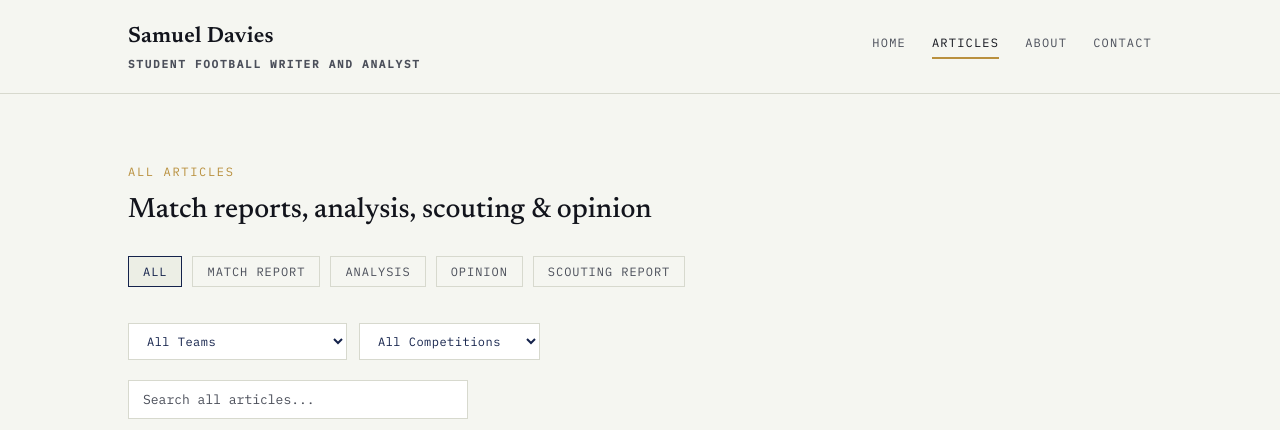
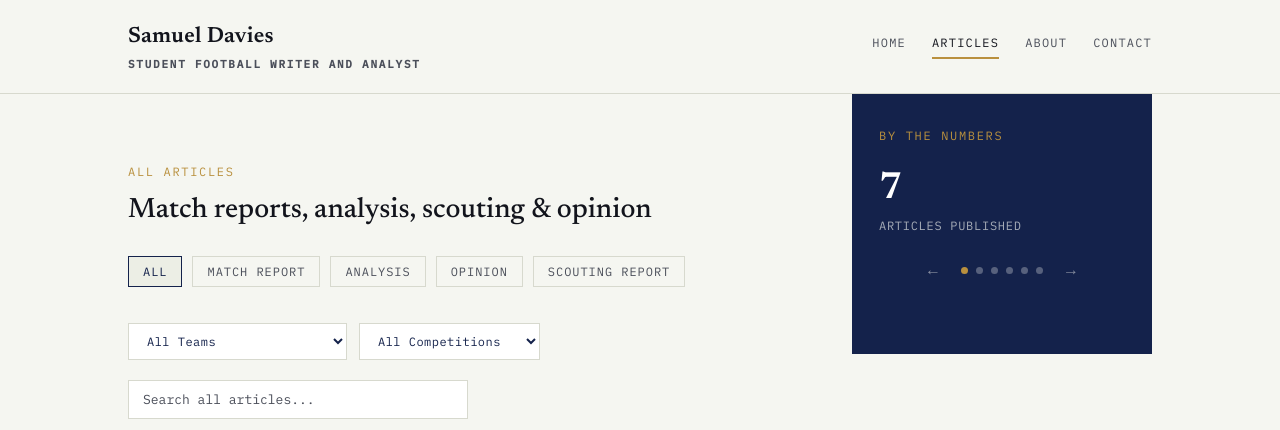
Before and after one commit to SDJournalism/SDJournalism.github.io, a plain HTML site: page articles.html in a window 1280 px wide. Shown: the top 430 px of the page. Drawn offline with Linux system fonts and the light colour scheme.

Commit message:
Add files via upload

```diff
--- a/articles.html
+++ b/articles.html
@@ -49,7 +49,8 @@
   </div>
 </header>
 
-<div class="wrap">
+<div class="wrap articles-layout">
+  <div class="articles-main">
     <div class="section-head">
       <div>
         <span class="eyebrow" id="articles-eyebrow">All articles</span>
@@ -75,6 +76,18 @@
     <div class="article-grid" id="article-grid"></div>
   </div>
 
+  <aside class="quote-panel stats-panel" id="stats-panel">
+    <span class="eyebrow">By the numbers</span>
+    <div class="stats-panel-value" id="stats-value"></div>
+    <div class="stats-panel-label" id="stats-label"></div>
+    <div class="quote-nav">
+      <button class="quote-arrow" id="stats-prev" type="button" aria-label="Previous stat">&larr;</button>
+      <div class="quote-dots" id="stats-dots"></div>
+      <button class="quote-arrow" id="stats-next" type="button" aria-label="Next stat">&rarr;</button>
+    </div>
+  </aside>
+</div>
+
 <footer class="mega-footer" id="mega-footer"></footer>
 
 <script src="js/contact-info.js"></script>
@@ -86,6 +99,7 @@
   setupSearch();
   renderTeamFilter("team-filter");
   renderCompetitionFilter("competition-filter");
+  renderStatsPanel("stats-value", "stats-label", "stats-dots", "stats-panel");
   renderMegaFooter("mega-footer", "articles");
   renderKicker();
 </script>
--- a/css/style.css
+++ b/css/style.css
@@ -647,6 +647,44 @@ nav.site-nav a.active {
 }
 
 .search-input::placeholder { color: var(--ink-soft); }
+
+.articles-layout {
+  display: grid;
+  grid-template-columns: 1fr 300px;
+  gap: 44px;
+  align-items: start;
+}
+
+.stats-panel {
+  position: sticky;
+  top: 24px;
+}
+
+.stats-panel-value {
+  font-family: var(--font-display);
+  font-size: 38px;
+  font-weight: 600;
+  color: var(--white);
+  line-height: 1.15;
+  margin: 18px 0 6px;
+  word-break: break-word;
+  transition: opacity 0.2s ease;
+}
+
+.stats-panel-label {
+  font-family: var(--font-mono);
+  font-size: 12px;
+  letter-spacing: 0.06em;
+  text-transform: uppercase;
+  color: rgba(245, 246, 241, 0.65);
+  margin-bottom: 22px;
+  transition: opacity 0.2s ease;
+}
+
+@media (max-width: 900px) {
+  .articles-layout { grid-template-columns: 1fr; }
+  .stats-panel { position: static; }
+}
 
 .dropdown-filter-row {
   display: flex;
--- a/js/site.js
+++ b/js/site.js
@@ -55,6 +55,107 @@ function articleCardHTML(article, index) {
 function firstSentence(text) {
   const match = text.match(/^[^.!?]*[.!?]/);
   return match ? match[0].trim() : text;
+}
+
+function computeStats() {
+  const articleCount = articles.length;
+  const uniquePlayers = new Set(articles.flatMap(a => a.players || [])).size;
+  const uniqueTeams = new Set(articles.flatMap(a => a.teams || [])).size;
+  const uniqueCompetitions = new Set(articles.map(a => a.competition).filter(Boolean)).size;
+  const totalWords = articles.reduce((sum, a) => sum + a.content.join(" ").split(/\s+/).length, 0);
+
+  const teamCounts = {};
+  articles.forEach(a => (a.teams || []).forEach(t => { teamCounts[t] = (teamCounts[t] || 0) + 1; }));
+  const topTeamEntry = Object.entries(teamCounts).sort((a, b) => b[1] - a[1])[0];
+
+  const stats = [
+    { value: articleCount, label: "Articles Published" },
+    { value: uniquePlayers, label: "Players Covered" },
+    { value: uniqueTeams, label: "Teams Covered" },
+    { value: uniqueCompetitions, label: "Competitions Covered" },
+    { value: totalWords.toLocaleString(), label: "Words Published" }
+  ];
+
+  if (topTeamEntry) {
+    stats.push({ value: topTeamEntry[0], label: "Most Covered Club" });
+  }
+
+  return stats;
+}
+
+function renderStatsPanel(valueId, labelId, dotsId, panelId) {
+  const valueEl = document.getElementById(valueId);
+  const labelEl = document.getElementById(labelId);
+  const dotsEl = document.getElementById(dotsId);
+  const panelEl = panelId ? document.getElementById(panelId) : null;
+  if (!valueEl || !labelEl || !dotsEl) return;
+
+  const stats = computeStats();
+  if (stats.length === 0) return;
+
+  let current = 0;
+
+  function show(index) {
+    valueEl.style.opacity = "0";
+    labelEl.style.opacity = "0";
+    setTimeout(() => {
+      const stat = stats[index];
+      valueEl.textContent = stat.value;
+      labelEl.textContent = stat.label;
+      valueEl.style.opacity = "1";
+      labelEl.style.opacity = "1";
+      dotsEl.querySelectorAll(".quote-dot").forEach((dot, i) => {
+        dot.classList.toggle("active", i === index);
+      });
+    }, 200);
+  }
+
+  function goTo(index) {
+    current = ((index % stats.length) + stats.length) % stats.length;
+    show(current);
+    resetTimer();
+  }
+
+  function next() { goTo(current + 1); }
+  function prev() { goTo(current - 1); }
+
+  dotsEl.innerHTML = stats.map((_, i) => `<button class="quote-dot" data-index="${i}" aria-label="Show stat ${i + 1}"></button>`).join("");
+  dotsEl.querySelectorAll(".quote-dot").forEach(dot => {
+    dot.addEventListener("click", () => goTo(parseInt(dot.dataset.index, 10)));
+  });
+
+  const prevBtn = document.getElementById("stats-prev");
+  const nextBtn = document.getElementById("stats-next");
+  if (prevBtn) prevBtn.addEventListener("click", prev);
+  if (nextBtn) nextBtn.addEventListener("click", next);
+
+  if (stats.length <= 1) {
+    if (prevBtn) prevBtn.style.display = "none";
+    if (nextBtn) nextBtn.style.display = "none";
+  }
+
+  if (panelEl) {
+    let touchStartX = 0;
+    panelEl.addEventListener("touchstart", (e) => {
+      touchStartX = e.changedTouches[0].screenX;
+    }, { passive: true });
+    panelEl.addEventListener("touchend", (e) => {
+      const touchEndX = e.changedTouches[0].screenX;
+      const delta = touchEndX - touchStartX;
+      if (Math.abs(delta) > 40) {
+        if (delta < 0) next(); else prev();
+      }
+    }, { passive: true });
+  }
+
+  let timer;
+  function resetTimer() {
+    clearInterval(timer);
+    timer = setInterval(next, 6000);
+  }
+
+  show(current);
+  resetTimer();
 }
 
 function renderQuotePanel(textId, attrId, dotsId, panelId) {
```
Lines whose indentation alone changed are shown as unchanged.
